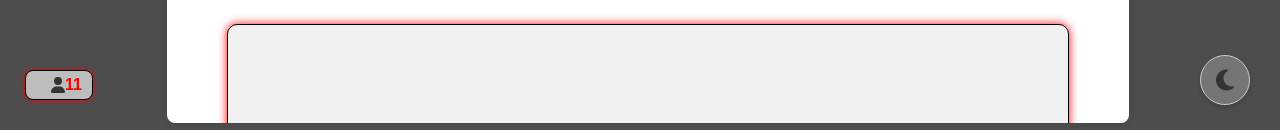
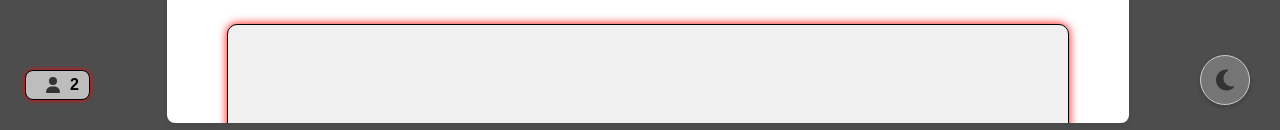
Before and after one commit to diego-monfort-landolt/finance-app, a React (Vite) app: page / in a window 1280 px wide. Shown: the part 685-815 px from the top of the page. Built offline with nearby package versions, Linux system fonts and the light colour scheme.

Commit message:
Geändert der visitor counter und abstand von icon zu zahl hinzugefügt

```diff
--- a/src/components/VisitorCounter.css
+++ b/src/components/VisitorCounter.css
@@ -5,17 +5,18 @@
   display: flex;
   align-items: center;
   background-color: #f0f0f0b0;
-  color: red;
+  color: #000;
   padding: 5px 10px;
   border-radius: 8px;
   border: 1px solid #000;
   box-shadow: 0 0 5px red;
 }
 .visitor-counter .icon {
-  margin-left: 15px;
+  margin-left: 10px;
   color: #333;
 }
 .visitor-counter span {
   font-size: 16px;
   font-weight: bold;
+  margin-left: 10px;
 }
--- a/src/components/VisitorCounter.tsx
+++ b/src/components/VisitorCounter.tsx
@@ -4,17 +4,22 @@ import { faUser } from '@fortawesome/free-solid-svg-icons';
 import './VisitorCounter.css';
 
 const VisitorCounter: React.FC = () => {
-  const [count, setCount] = useState<number>(10);
+  const [count, setCount] = useState<number>(0);
 
   useEffect(() => {
-    // Abrufen des aktuellen Zählerwerts aus dem lokalen Speicher oder Server (Beispiel)
+    // Abrufen des gespeicherten Zählerwerts aus LocalStorage
     const storedCount = localStorage.getItem('visitorCount');
-    setCount(storedCount ? parseInt(storedCount, 20) : 0);
-    // Erhöhen des Zählerwerts und Speichern
-    const newCount = count + 1;
+    const currentCount = storedCount ? parseInt(storedCount, 10) : 0;
+
+    // Neuer Zählerwert: bestehender Wert + 1
+    const newCount = currentCount + 1;
+
+    // Speichern des neuen Zählerwerts in LocalStorage
     localStorage.setItem('visitorCount', newCount.toString());
+
+    // Setzen des Zählerwerts im Zustand (State)
     setCount(newCount);
-  }, []); // Läuft nur einmal, wenn die Komponente geladen wird
+  }, []); // Wird nur einmal beim Laden der Komponente ausgeführt
 
   return (
     <div className="visitor-counter">
```
